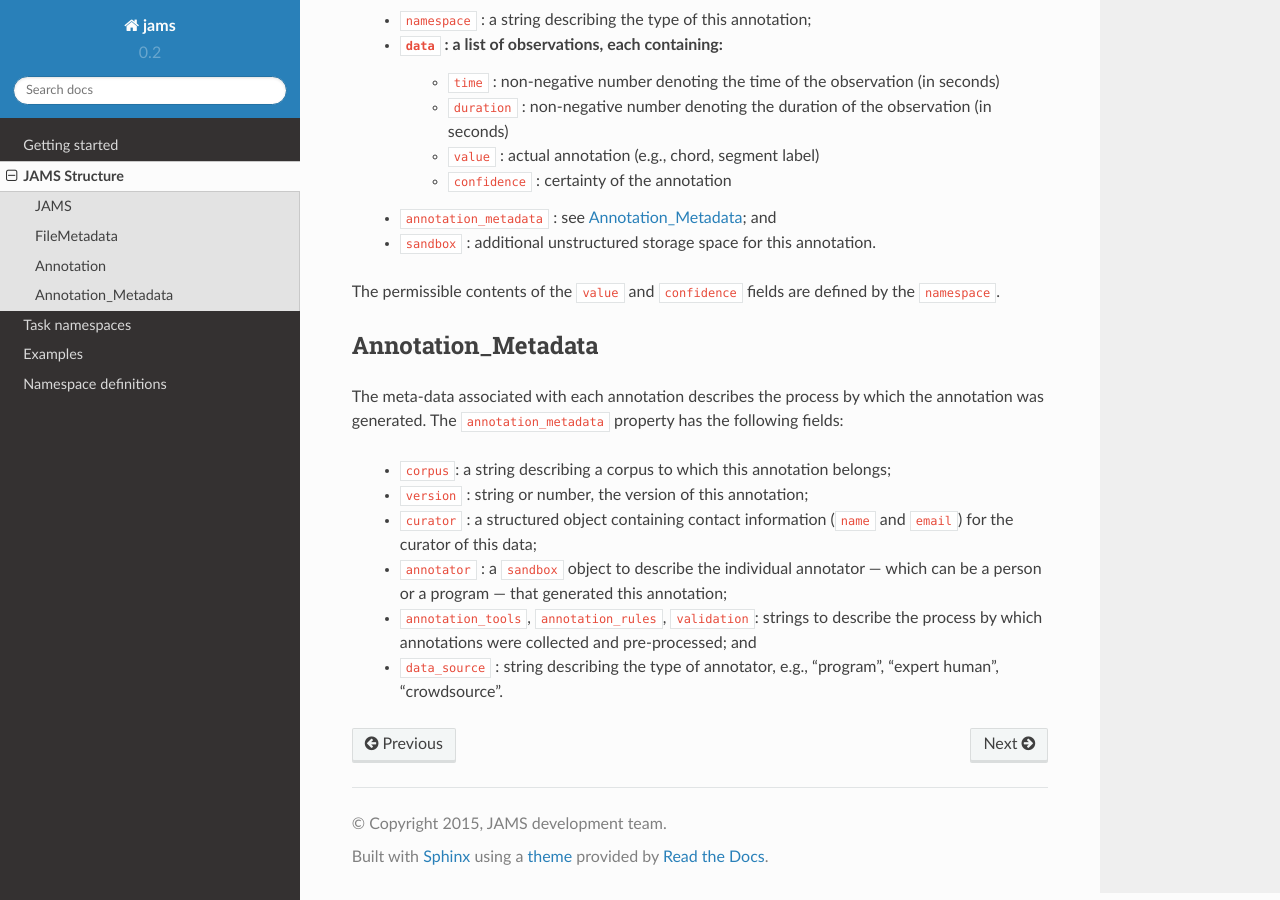
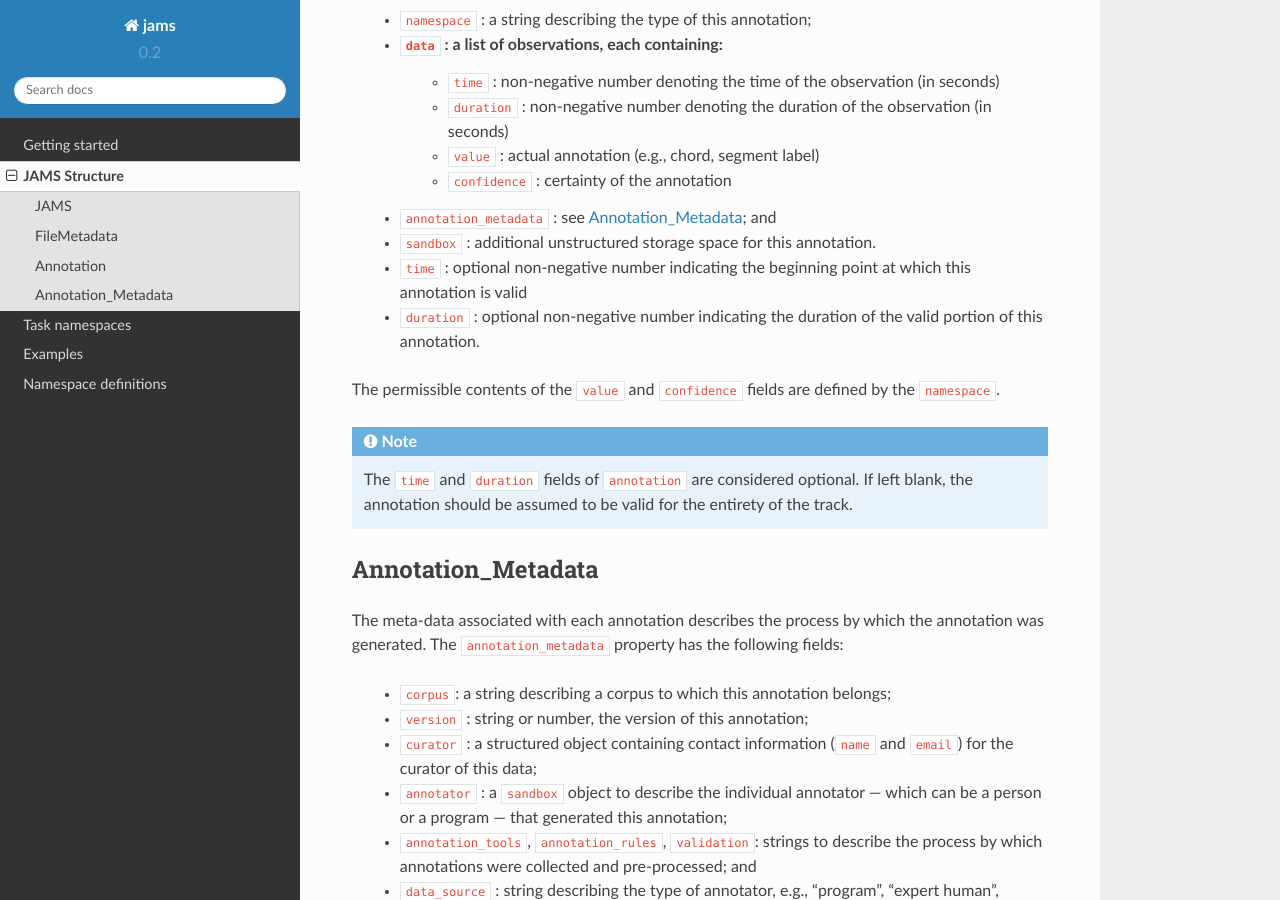
Before and after one commit to marl/jams, a Sphinx documentation site: the page built from docs/jams_structure.rst, in a window 1280 px wide and 900 px high, scrolled down 708 px. Built offline with Sphinx 7.4.7 and the Read the Docs theme 2.0.0, drawn with Linux system fonts in a browser that asks for light colours.

Commit message:
updated documentation for annotation time and duration

```diff
--- a/docs/examples/example_beat.py
+++ b/docs/examples/example_beat.py
@@ -36,7 +36,7 @@ def beat_track(infile, outfile):
     jam.annotations.append(beat_a)
 
     # Add tempo estimation to the annotation.
-    tempo_a = jams.Annotation(namespace='tempo')
+    tempo_a = jams.Annotation(namespace='tempo', time=0, duration=track_duration)
     tempo_a.annotation_metadata = jams.AnnotationMetadata(data_source='librosa tempo estimator')
 
     # The tempo estimate is global, so it should start at time=0 and cover the full
--- a/docs/examples/example_chord_import.py
+++ b/docs/examples/example_chord_import.py
@@ -16,6 +16,9 @@ def import_chord_jams(infile, outfile):
     # calling duration.total_seconds() converts to float
     jam.file_metadata.duration = duration.total_seconds()
 
+    chords.time = 0
+    chords.duration = duration.total_seconds()
+
     # save to disk
     jam.save(outfile)
 
--- a/docs/jams_structure.rst
+++ b/docs/jams_structure.rst
@@ -33,8 +33,15 @@ Each annotation object contains the following properties:
         * ``confidence`` : certainty of the annotation
     * ``annotation_metadata`` : see Annotation_Metadata_; and
     * ``sandbox`` : additional unstructured storage space for this annotation.
+    * ``time`` : optional non-negative number indicating the beginning point at which this annotation is valid
+    * ``duration`` : optional non-negative number indicating the duration of the valid portion of this
+      annotation.
 
 The permissible contents of the ``value`` and ``confidence`` fields are defined by the ``namespace``.
+
+.. note:: The ``time`` and ``duration`` fields of ``annotation`` are considered optional.  If left blank,
+          the annotation should be assumed to be valid for the entirety of the track.
+
 
 Annotation_Metadata
 ~~~~~~~~~~~~~~~~~~~
```
Also changed, not shown: 2 other files.
